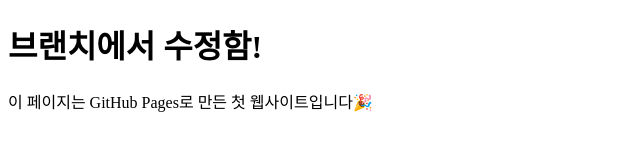
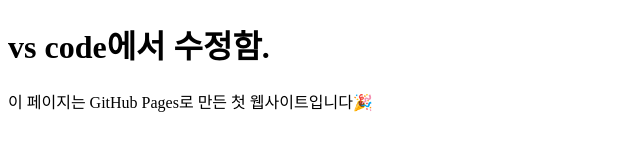
Before and after one commit to ohwjdtjr/my-git-test, a plain HTML site: page index.html in a window 1280 px wide. Shown: the whole page, without its empty margins (0-640 px from the left). Drawn offline with Linux system fonts and the light colour scheme.

Commit message:
index.html 수정

```diff
--- a/index.html
+++ b/index.html
@@ -5,7 +5,7 @@
         <title>MY GitHub Page</title>
     </head>
     <body>
-        <h1>브랜치에서 수정함!</h1>
+        <h1>vs code에서 수정함.</h1>
         <p>이 페이지는 GitHub Pages로 만든 첫 웹사이트입니다🎉</p>
     </body>
 </html>
```
Also changed, not shown: 1 other file.
